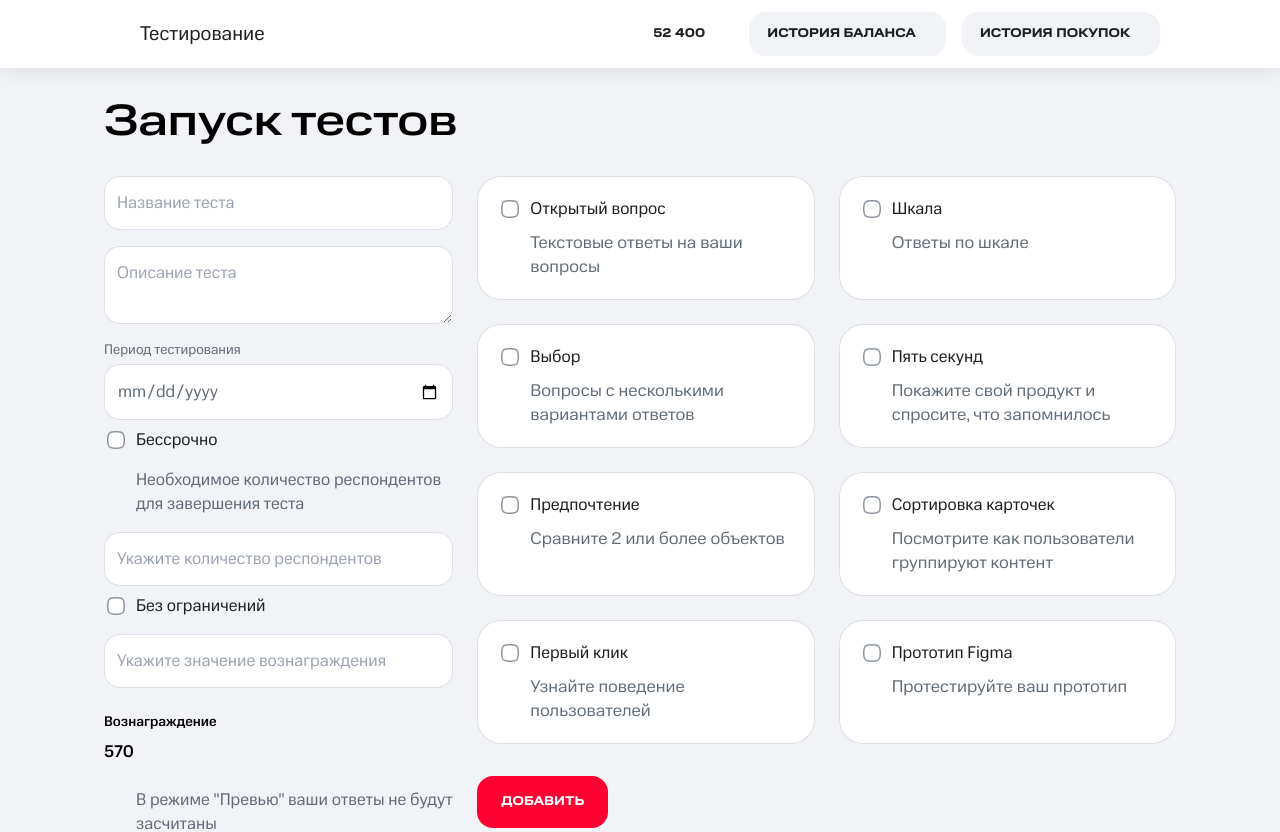
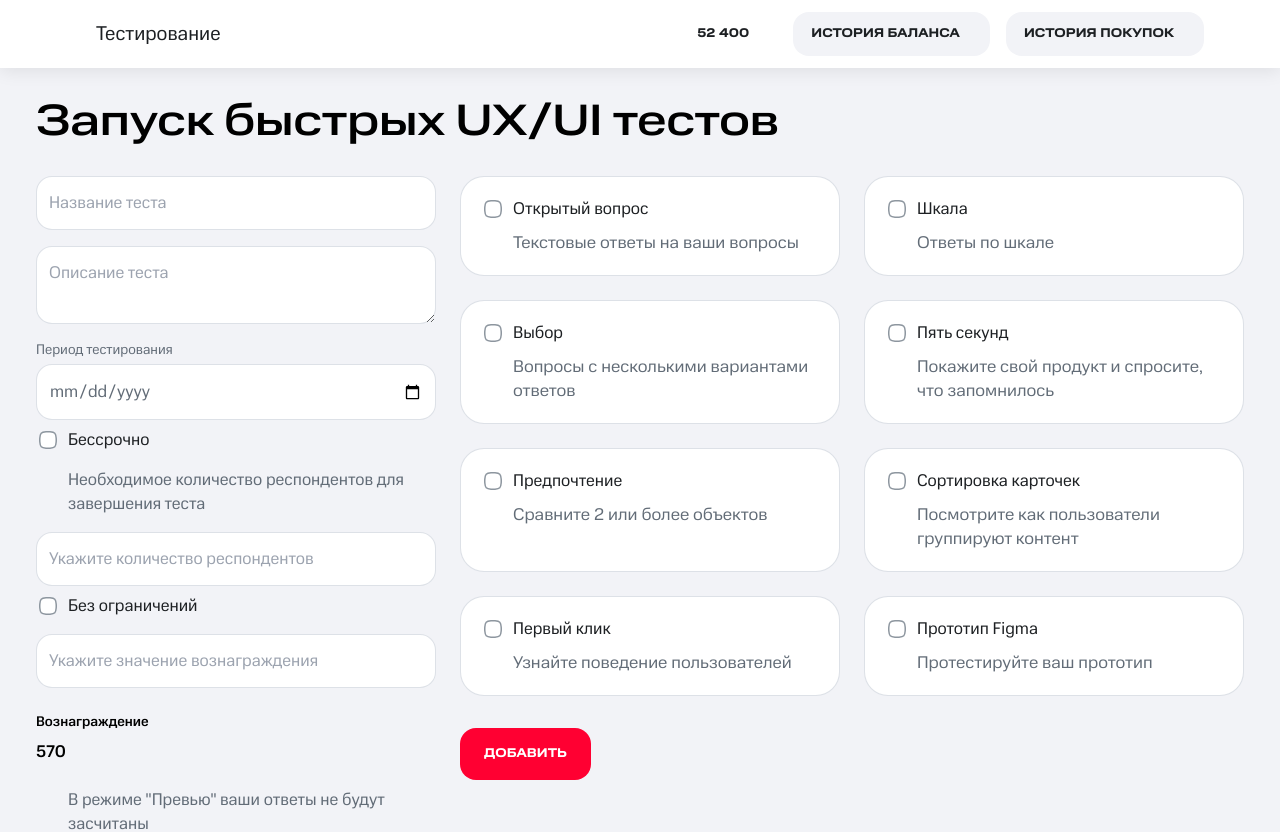
Before and after one commit to minaylosd/testing-store, a Vue app: page / in a window 1280 px wide. Shown: the top 832 px of the page. Built offline with nearby package versions, Linux system fonts and the light colour scheme; some icons are missing; a web font is replaced by a local one.

Commit message:
page width as in figma

```diff
--- a/src/components/AppHeader.vue
+++ b/src/components/AppHeader.vue
@@ -3,7 +3,7 @@
     class="fixed top-0 left-0 z-30 w-full bg-white lg:shadow-shadow py-[9px]"
   >
     <div
-      class="flex items-center justify-between px-5 mx-auto lg:px-20 2xl:px-9 max-w-[360px] md:max-w-388"
+      class="flex items-center justify-between px-5 mx-auto md:px-9 max-w-[360px] md:max-w-[1400px]"
     >
       <router-link
         class="flex items-center gap-2.5 font-compact text-xl leading-6 text-txt font-normal"
--- a/src/components/launch-tests/TestConstructor.vue
+++ b/src/components/launch-tests/TestConstructor.vue
@@ -1,12 +1,12 @@
 <template>
-  <section class="w-full md:px-6">
+  <section class="w-full">
     <h1
       class="mb-8 text-4xl font-medium text-black md:leading-none font-wide md:text-heading"
     >
-      Запуск тестов
+      Запуск быстрых UX/UI тестов
     </h1>
 
-    <div class="grid grid-cols-[1fr_2fr] gap-6">
+    <div class="grid grid-cols-[400px_auto] gap-6">
       <TestOptions :openOperators="openOperators" :tests="tests" />
       <div class="flex flex-col gap-8">
         <div
--- a/src/views/LaunchTestsView.vue
+++ b/src/views/LaunchTestsView.vue
@@ -1,6 +1,6 @@
 <template>
   <main class="w-full min-h-full pb-16 pt-25 bg-tertiary grow">
-    <div class="px-4 mx-auto md:px-20 max-w-none md:max-w-388 2xl:px-9">
+    <div class="px-4 mx-auto max-w-none md:max-w-[1400px] md:px-9">
       <div v-if="!isConstructorOpened">
         <TestStatusList v-if="testList.length > 0" :list="testList" />
         <div v-else>
```
